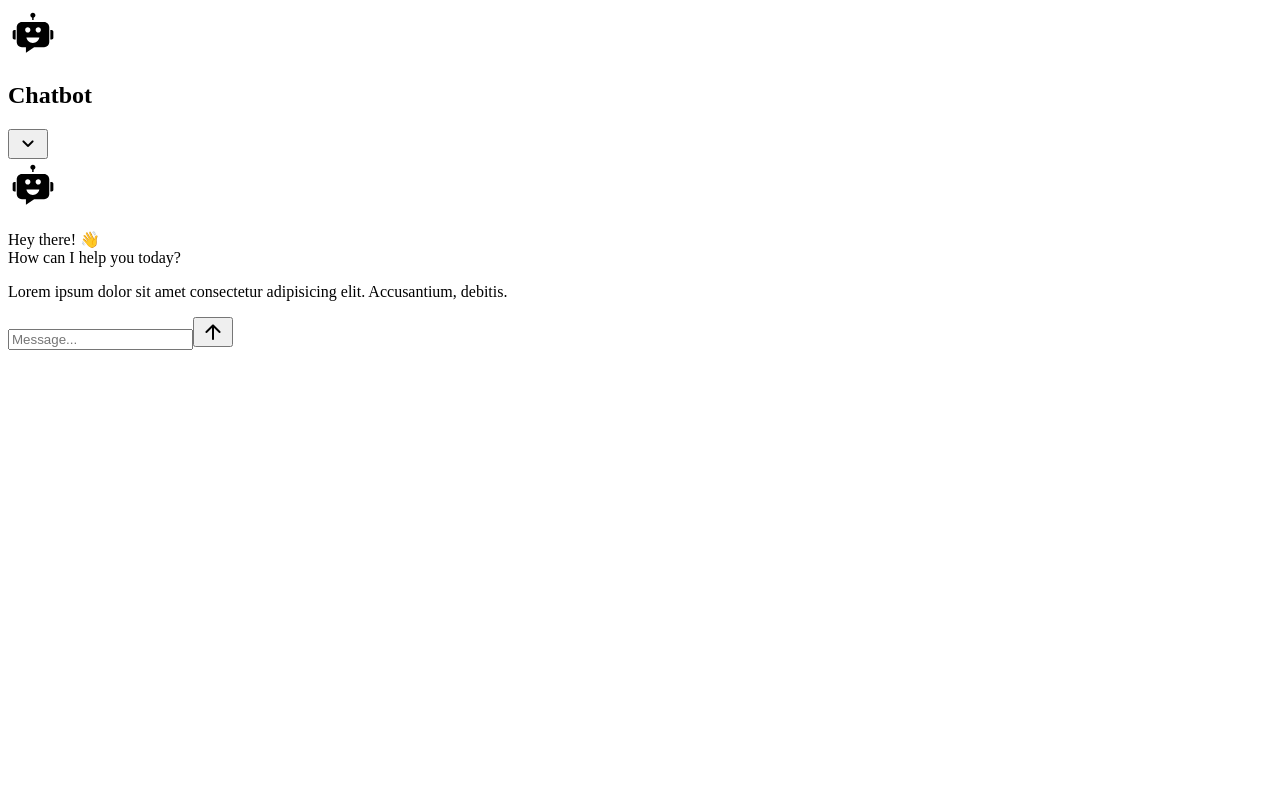
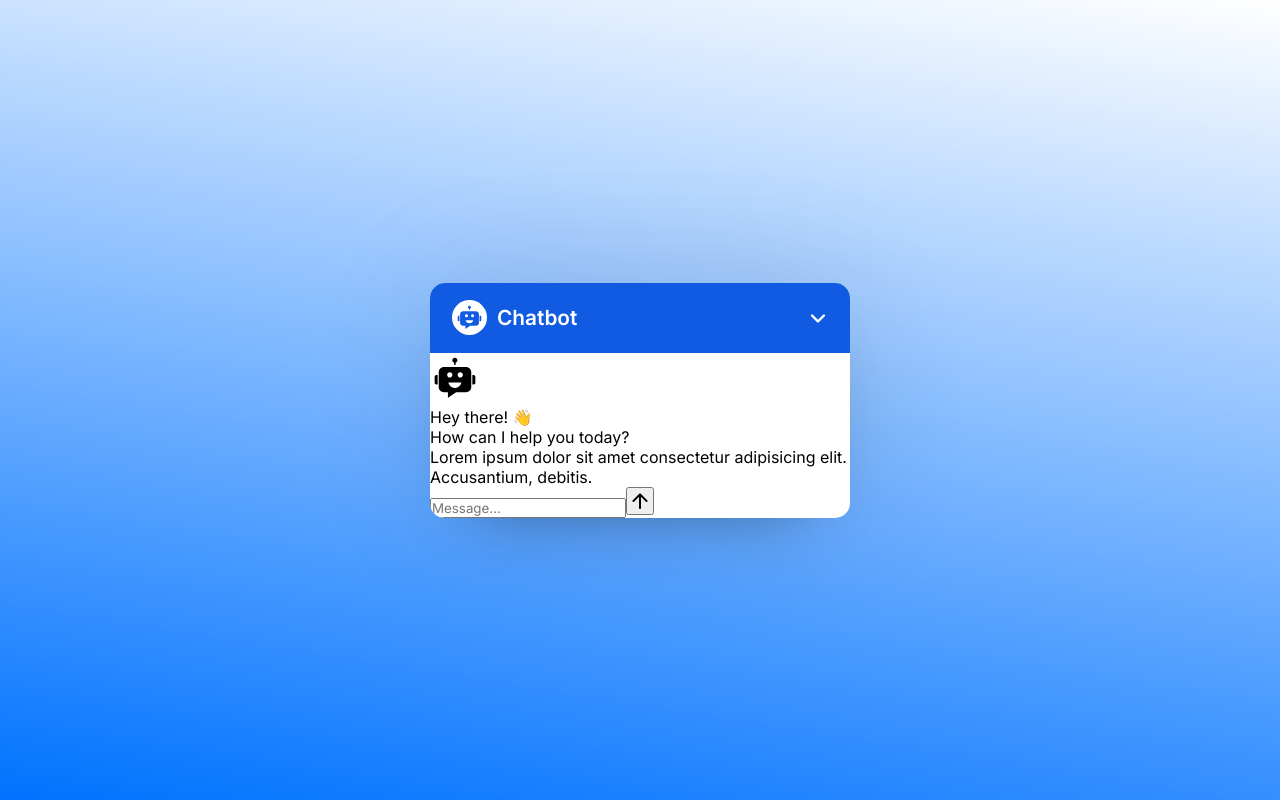
Before and after one commit to Gaurangjodh/AI_Chatbot, a React (Vite) app: page / in a window 1280 px wide. Built offline with nearby package versions, Linux system fonts and the light colour scheme.

Commit message:
Style the chatbot header

```diff
--- a/index.html
+++ b/index.html
@@ -5,7 +5,7 @@
     <link rel="icon" type="image/svg+xml" href="/vite.svg" />
     <meta name="viewport" content="width=device-width, initial-scale=1.0" />
     <title>ChatBot</title>
-    <link rel="stylesheet" href="https://fonts.googleapis.com/css2?family=Material+Symbols+Rounded:opsz,wght,FILL,GRAD@24,400,0,0" />
+    <link rel="stylesheet" href="https://fonts.googleapis.com/css2?family=Material+Symbols+Rounded:opsz,wght,FILL,GRAD@48,400,0,0" />
 
   </head>
   <body>
--- a/src/index.css
+++ b/src/index.css
@@ -0,0 +1,77 @@
+@import url('https://fonts.googleapis.com/css2?family=Inter:ital,opsz,wght@0,14..32,100..900;1,14..32,100..900&display=swap');
+
+*{
+  font-family: "Inter", sans-serif;
+  margin: 0;
+  padding: 0;
+  box-sizing: border-box;
+}
+
+body{
+  background: rgb(0,114,255);
+  background: linear-gradient(9deg, rgba(0,114,255,1) 0%, rgba(255,255,255,1) 100%);
+  width: 100%;
+  min-height: 100vh;
+  display: flex;
+  align-items: center;
+  justify-content: center;
+}
+
+.chatbot-popup{
+  background: #fff;
+  width: 420px;
+  border-radius: 15px;
+  box-shadow: 0 0 128px 0 rgba(0,0,0,0.1),
+  0 32px 64px -48px rgba(0,0,0,0.5);
+  overflow: hidden;
+}
+
+.chatbot-popup .chat-header{
+  background: #115be3;
+  display: flex;
+  align-items: center;
+  justify-content: space-between;
+  padding: 15px 22px;
+}
+
+.chat-header .header-info{
+  display: flex;
+  gap: 10px;
+  align-items: center;
+}
+
+.header-info svg {
+  height: 35px;
+  width: 35px;
+  background: #fff;
+  border-radius: 50%;
+  fill: #115be3;
+  padding: 3px;
+  flex-shrink: 0;
+}
+
+.header-info .logo-text{
+  color: #fff;
+  font-size: 1.3rem;
+  font-weight: 600;
+}
+
+.chat-header button{
+  height: 40px;
+  width: 40px;
+  border: none;
+  outline: none;
+  color: #fff;
+  background: none;
+  font-size: 1.9rem;
+  padding-top: 4px;
+  margin-right: -10px;
+  cursor: pointer;
+  border-radius: 50%;
+  transition: 0.2s ease;
+
+}
+
+.chat-header button:hover{
+  background: #0d4abc;
+}
```
